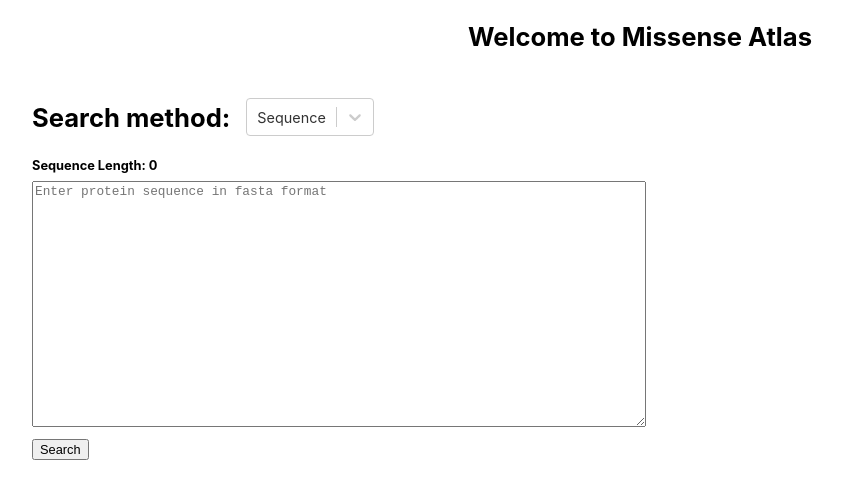
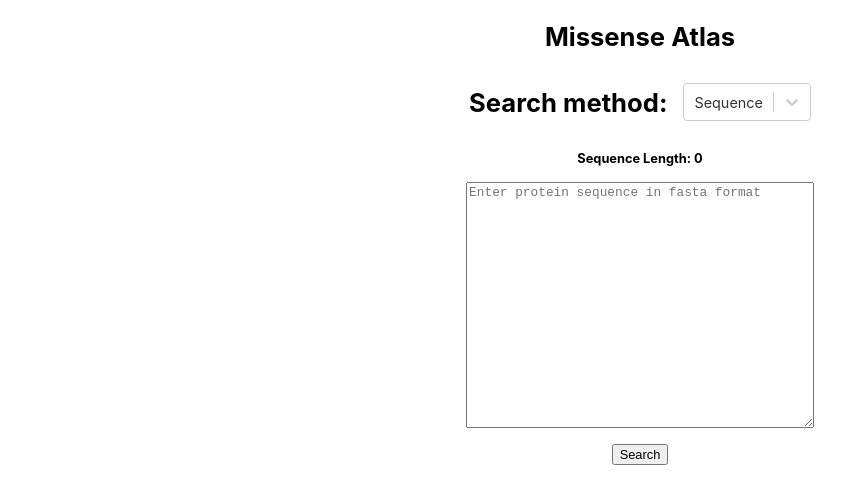
Before and after one commit to CompGenomeLab/missense_atlas, a React (Create React App) app: page / in a window 1280 px wide. Shown: the top 504 px of the page, without its empty margins (0-845 px from the left). Built offline with nearby package versions, Linux system fonts and the light colour scheme.

Commit message:
Home page centered

```diff
--- a/src/components/SearchBox/SearchBox.css
+++ b/src/components/SearchBox/SearchBox.css
@@ -10,3 +10,11 @@
   -o-animation: fadeIn 0.5s;
   -ms-animation: fadeIn 0.5s;
 }
+
+.text-box-field{
+  margin: 0rem auto;
+  display: flex;
+  flex-direction: column;
+  justify-content: center;
+  align-items: center;
+}
--- a/src/components/SearchBox/index.js
+++ b/src/components/SearchBox/index.js
@@ -159,21 +159,24 @@
     let textBoxField;
     if (searchMethod === "Sequence") {
       textBoxField = (
-        <div style={{ margin: "0rem 0px" }}>
-          <h4 style={{ margin: "0.5rem 0px", fontSize: h4_font_size }}>
+        <div className="text-box-field">
+          <h4 style={{ margin: "1rem 0px", fontSize: h4_font_size }}>
             Sequence Length: {trimmedProteinSequence.length}
           </h4>
           <textarea
-            style={{ width: "50%", height: "30vh", fontSize: h4_font_size }}
+            style={{ width: "100%", height: "30vh", fontSize: h4_font_size, maxWidth:'90vw' }}
             placeholder="Enter protein sequence in fasta format"
             value={proteinSequence}
             onChange={(e) => setProteinSequence(() => e.target.value)}
           ></textarea>
+          <button style={{ marginTop: "1rem" }} onClick={handleSearchClicked}>
+            <span style={{ fontSize: h4_font_size }}> Search </span>
+          </button>
         </div>
       );
     } else if (searchMethod === "MD5Sum") {
       textBoxField = (
-        <div style={{ margin: "0rem auto" }}>
+        <div className="text-box-field">
           <h4 style={{ fontSize: h4_font_size }}>
             {inputMD5Sum.trim().length !== 32
               ? "Length of MD5Sum must be 32 characters"
@@ -200,17 +203,12 @@
       );
     } else if (searchMethod === "Uniprot Gene ID") {
       textBoxField = (
-        <div
-          style={{
-            margin: "0rem auto",
-          }}
-        >
+        <div className="text-box-field">
           <h4 style={{ fontSize: h4_font_size }}>
             Enter the Uniprot Gene ID for the sequence
           </h4>
           <div
             style={{
-              margin: "0rem auto",
               display: "flex",
               gap: "1rem",
               alignItems: "center",
@@ -231,11 +229,7 @@
       );
     } else if (searchMethod === "Uniprot Accession ID") {
       textBoxField = (
-        <div
-          style={{
-            margin: "0rem auto",
-          }}
-        >
+        <div className="text-box-field">
           <h4 style={{ fontSize: h4_font_size }}>
             Enter the Uniprot Accession ID of the sequence
           </h4>
@@ -264,7 +258,7 @@
 
     return (
       <div>
-        <div style={{display:'flex', gap:'1rem', alignItems:'center'}}>
+        <div style={{display:'flex', gap:'1rem', alignItems:'center', justifyContent:'center'}}>
         <h1 style={{fontSize:h1_font_size}}>Search method: </h1>
         <div >
           <Select
@@ -287,11 +281,16 @@
         </div>
         </div>
         {textBoxField}
+        {/* { // the button is inside the textboxField in other search methods
+        searchMethod === 'Sequence' &&
+        <button style={{ marginTop:"1rem" }} onClick={handleSearchClicked}>
+          <span style={{fontSize:h4_font_size}}> Search </span>
+        </button>  } */}
         {errorMessage.length !== 0 && (
           <div
             key = {searchClickedCount}
             className="fade-in-search-box"
-            style={{ display: "flex", marginTop: "0rem", marginBottom: "0px"  }}
+            style={{ display: "flex", marginTop: "0.5rem", justifyContent:'center' }}
           >
             <p  style={{ color: "red",fontSize:h4_font_size  }}> {errorMessage}</p>
             <IconButton onClick={() => setErrorMessage("") } sx={{fontSize:h4_font_size, borderRadius:'0px'}}>
@@ -299,11 +298,7 @@
             </IconButton>
           </div>
         )}
-        { // the button is inside the textboxField in other search methods
-          searchMethod === 'Sequence' &&
-        <button style={{ marginTop: "0.5rem" }} onClick={handleSearchClicked}>
-          <span style={{fontSize:h4_font_size}}> Search </span>
-        </button>  }
+
       </div>
     );
 
--- a/src/routes/HomePage.js
+++ b/src/routes/HomePage.js
@@ -4,11 +4,11 @@
 
 const HomePage = () => {
   return (
-    <div>
+    <div style={{margin:"0px auto", width:"max-content"}}>
       <h1 style={{textAlign:'center', fontSize:h1_font_size}}>
-        Welcome to Missense Atlas
+        Missense Atlas
       </h1>
-      <div style={{ margin: "2rem" }}>
+      <div >
         <SearchBox />
       </div>
     </div>
```
